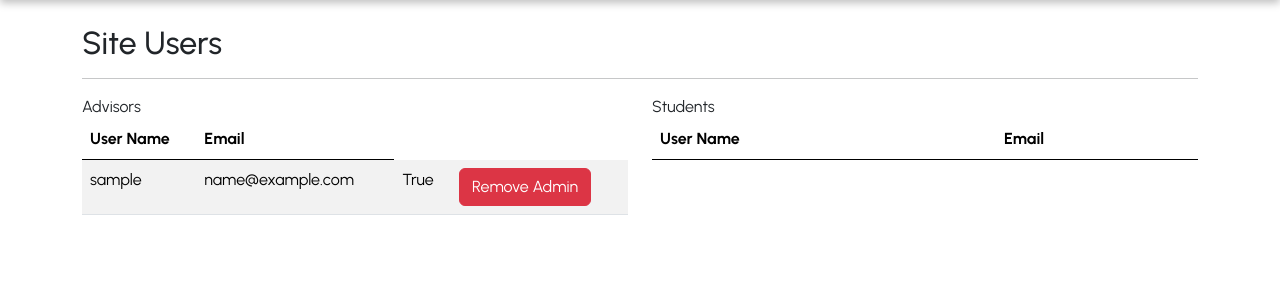
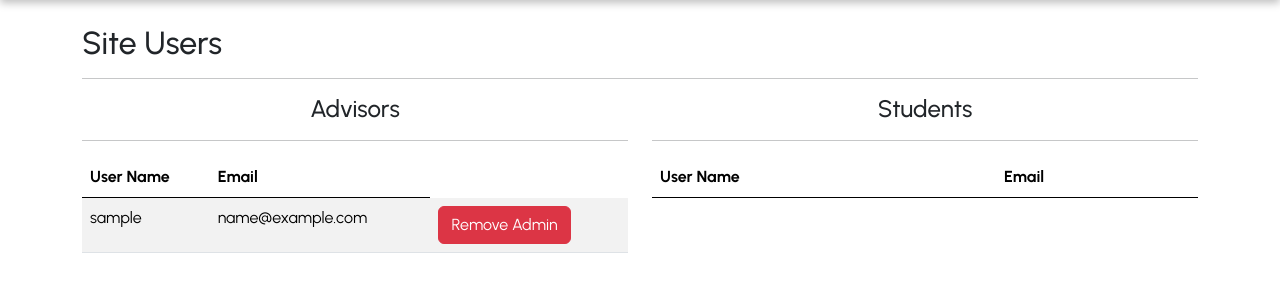
Before and after one commit to willbelcher/cs3240-project, a Django app: page /schedule/see_users/ in a window 1280 px wide. Shown: the part 128-428 px from the top of the page. Run offline with Django 4.2, Linux system fonts and the light colour scheme; the visitor is signed in with stand-in values (Sample User, id 1); data comes from the database, SQL or seed files in the repository; lists and menus that the app fills with data are empty.

Commit message:
made student/advisors label look better. Stopped is_superuser data from rendering on table

```diff
--- a/schedule/templates/schedule/see_users.html
+++ b/schedule/templates/schedule/see_users.html
@@ -30,7 +30,8 @@
 
             <div class="row">
                 <div class="col">
-                    <label>Advisors</label>
+                    <p class="h4 text-center">Advisors</p>
+                    <hr>
                     <table class="table table-striped">
                         <thead>
                         <tr>
@@ -53,7 +54,6 @@
                                             ---
                                         {% endif %}
                                     </td>
-                                    <td>{{ user.is_superuser }}</td>
                                     <td>
 
                                         <!-- Remove (from Cart) Button -->
@@ -73,7 +73,8 @@
                     </table>
                 </div>
                 <div class="col">
-                    <label>Students</label>
+                    <p class="h4 text-center">Students</p>
+                    <hr>
                     <table class="table table-striped">
                         <thead>
                         <tr>
@@ -96,7 +97,6 @@
                                             ---
                                         {% endif %}
                                     </td>
-                                    <td>{{ user.is_superuser }}</td>
                                     <td>
 
                                         <!-- Remove (from Cart) Button -->
```
